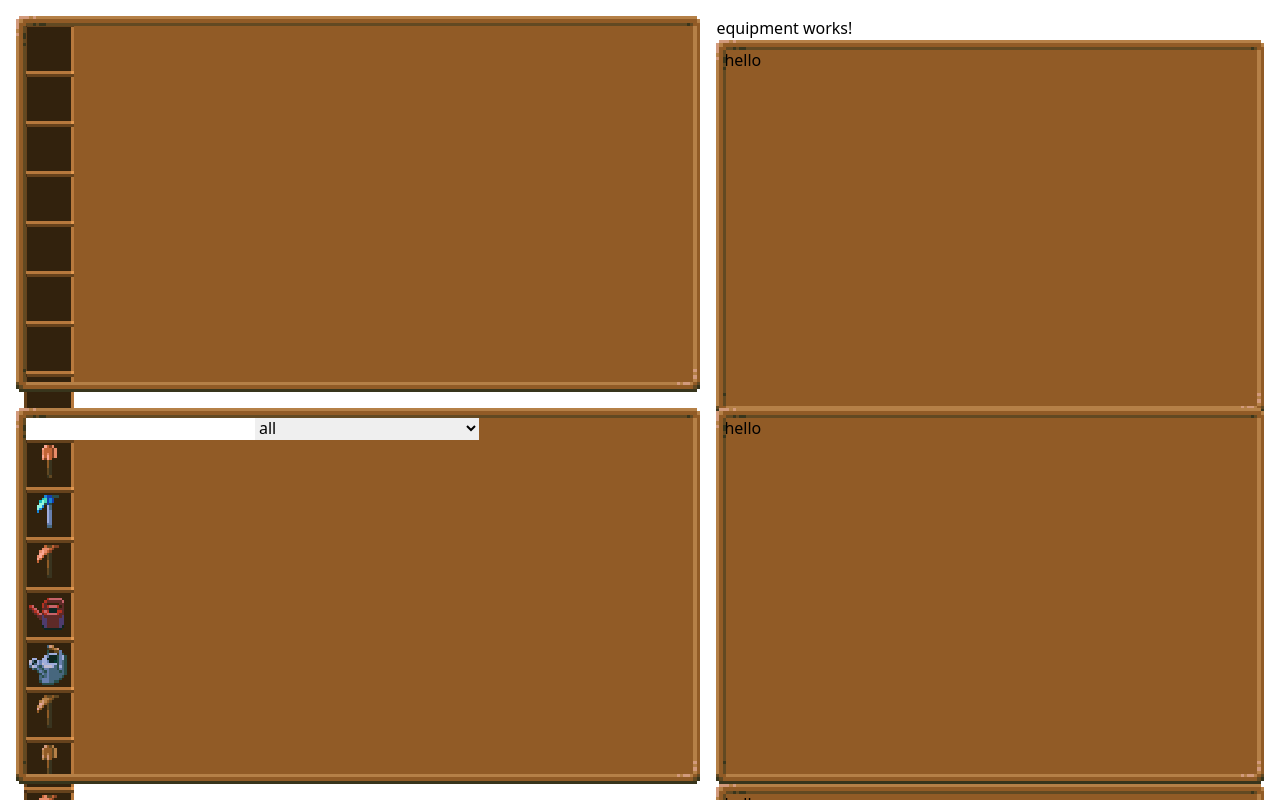
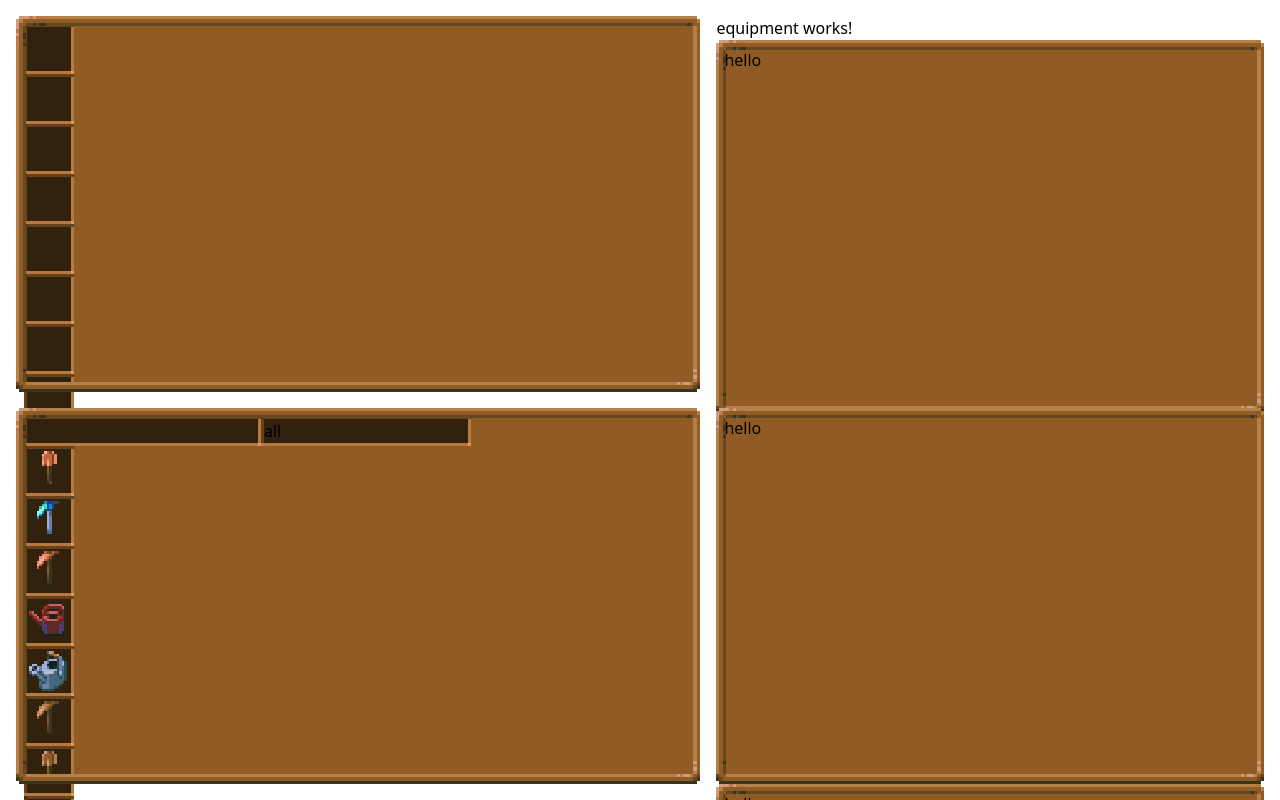
Before and after one commit to halilbahar/core-keeper-save-editor, an Angular app: page / in a window 1280 px wide. Shown: the top 800 px of the page. Built offline with nearby package versions, Linux system fonts and the light colour scheme.

Commit message:
add border image to input

```diff
--- a/src/app/components/item-browser/item-browser.component.scss
+++ b/src/app/components/item-browser/item-browser.component.scss
@@ -0,0 +1,8 @@
+input, select {
+    -webkit-appearance: none;
+    outline: none;
+    background-color: #32220d;
+    border: solid;
+    border-image: url('/assets/input-border.png') 1;
+    image-rendering: pixelated;
+}
```
Also changed, not shown: src/assets/input-border.png (added).
